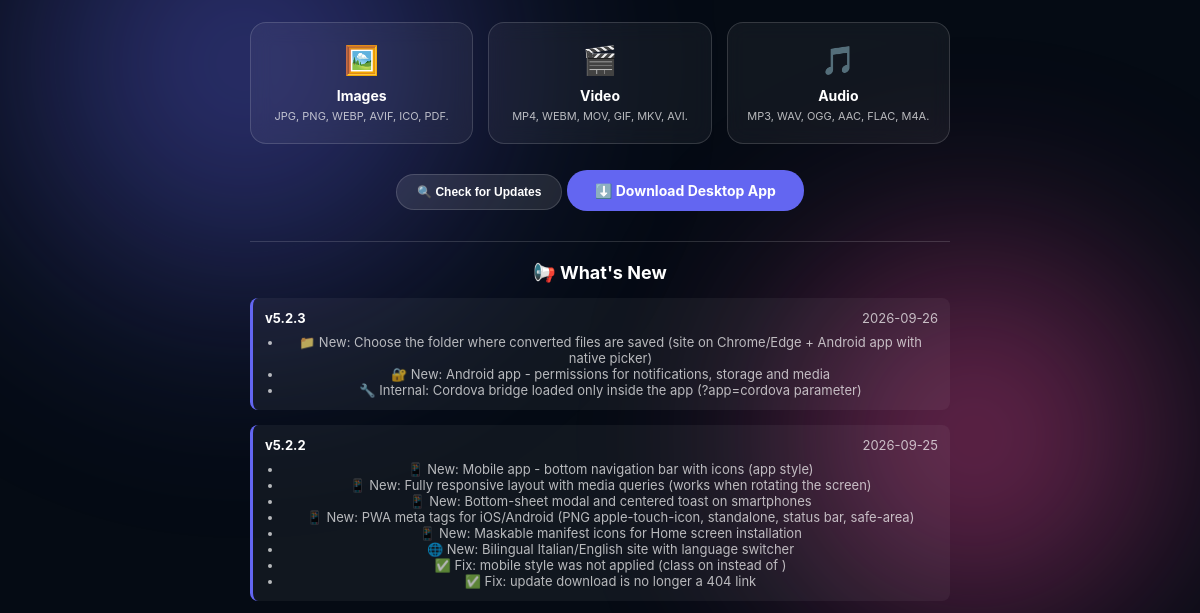
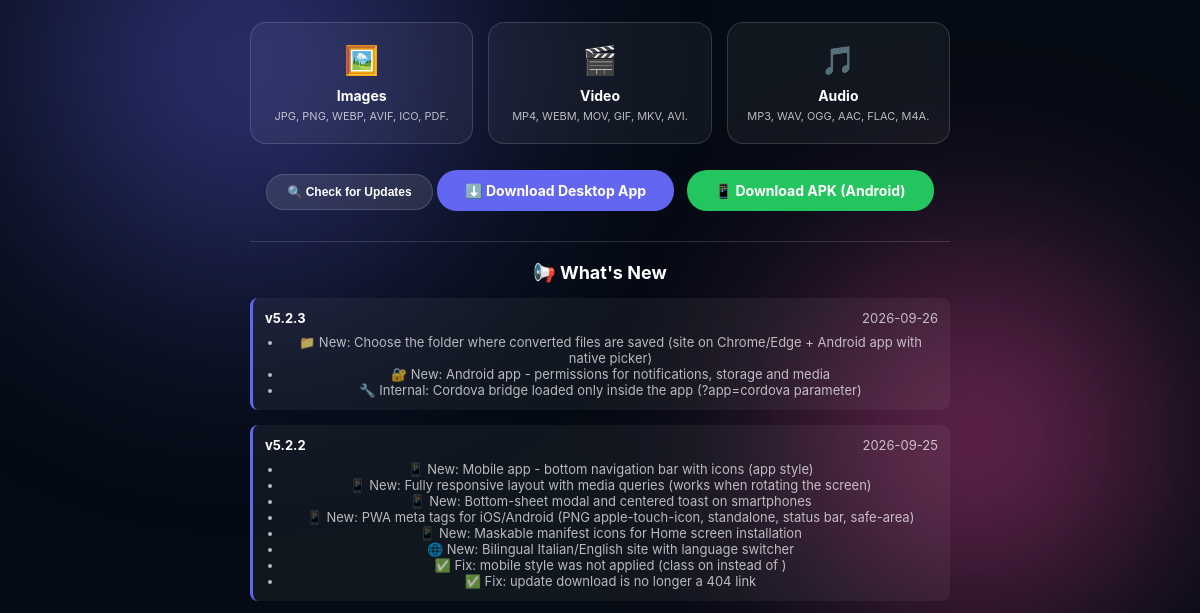
Before and after one commit to pnx9-lab/studio-converter-pro, an Electron app: page index.html in a window 1200 px wide. Shown: the part 181-794 px from the top of the page. Drawn offline with nearby package versions, Linux system fonts and the light colour scheme.

Commit message:
feat: pulsante Scarica APK (Android) sul sito - link GitHub Releases

```diff
--- a/index.html
+++ b/index.html
@@ -59,6 +59,7 @@
             </div>
             <button onclick="checkForUpdates(true)" style="margin-top: 30px; background: rgba(255,255,255,0.1); border: 1px solid var(--glass-border); color: white; padding: 10px 20px; border-radius: 20px; cursor: pointer; font-size: 12px;" data-i18n="btn.checkUpdates">🔍 Controlla Aggiornamenti</button>
             <a href="http://www.mediafire.com/file/utp8zbyq2kn3l35/Studio_Converter_Pro-win32-x64.7z" download="Studio_Converter_Pro-win32-x64.7z" style="margin-top: 15px; display: inline-block; background: #6366f1; color: white; padding: 12px 28px; border-radius: 20px; text-decoration: none; font-size: 14px; font-weight: bold;" data-i18n="btn.downloadDesktop">⬇️ Scarica Desktop App</a>
+            <a href="https://github.com/pnx9-lab/studio-converter-pro/releases/download/apk/studiopro.apk" download="studiopro.apk" target="_blank" rel="noopener" style="margin-top: 15px; margin-left: 8px; display: inline-block; background: #22c55e; color: white; padding: 12px 28px; border-radius: 20px; text-decoration: none; font-size: 14px; font-weight: bold;" data-i18n="btn.downloadApk">📱 Scarica APK (Android)</a>
             <div id="news-section" style="margin-top: 30px; padding-top: 20px; border-top: 1px solid var(--glass-border);">
                 <h3 style="margin: 0 0 15px 0; font-size: 18px;" data-i18n="news.title">📢 Novità</h3>
                 <div id="news-list"></div>
@@ -283,6 +284,7 @@
             "feat.img": "Immagini", "feat.video": "Video", "feat.audio": "Audio",
             "btn.checkUpdates": "🔍 Controlla Aggiornamenti",
             "btn.downloadDesktop": "⬇️ Scarica Desktop App",
+            "btn.downloadApk": "📱 Scarica APK (Android)",
             "news.title": "📢 Novità",
             "img.h2": "🖼️ Studio Immagini",
             "img.select": "Seleziona Immagine", "img.drag": "Trascina qui o clicca",
@@ -345,6 +347,7 @@
             "feat.img": "Images", "feat.video": "Video", "feat.audio": "Audio",
             "btn.checkUpdates": "🔍 Check for Updates",
             "btn.downloadDesktop": "⬇️ Download Desktop App",
+            "btn.downloadApk": "📱 Download APK (Android)",
             "news.title": "📢 What's New",
             "img.h2": "🖼️ Image Studio",
             "img.select": "Select Image", "img.drag": "Drag here or click",
```
